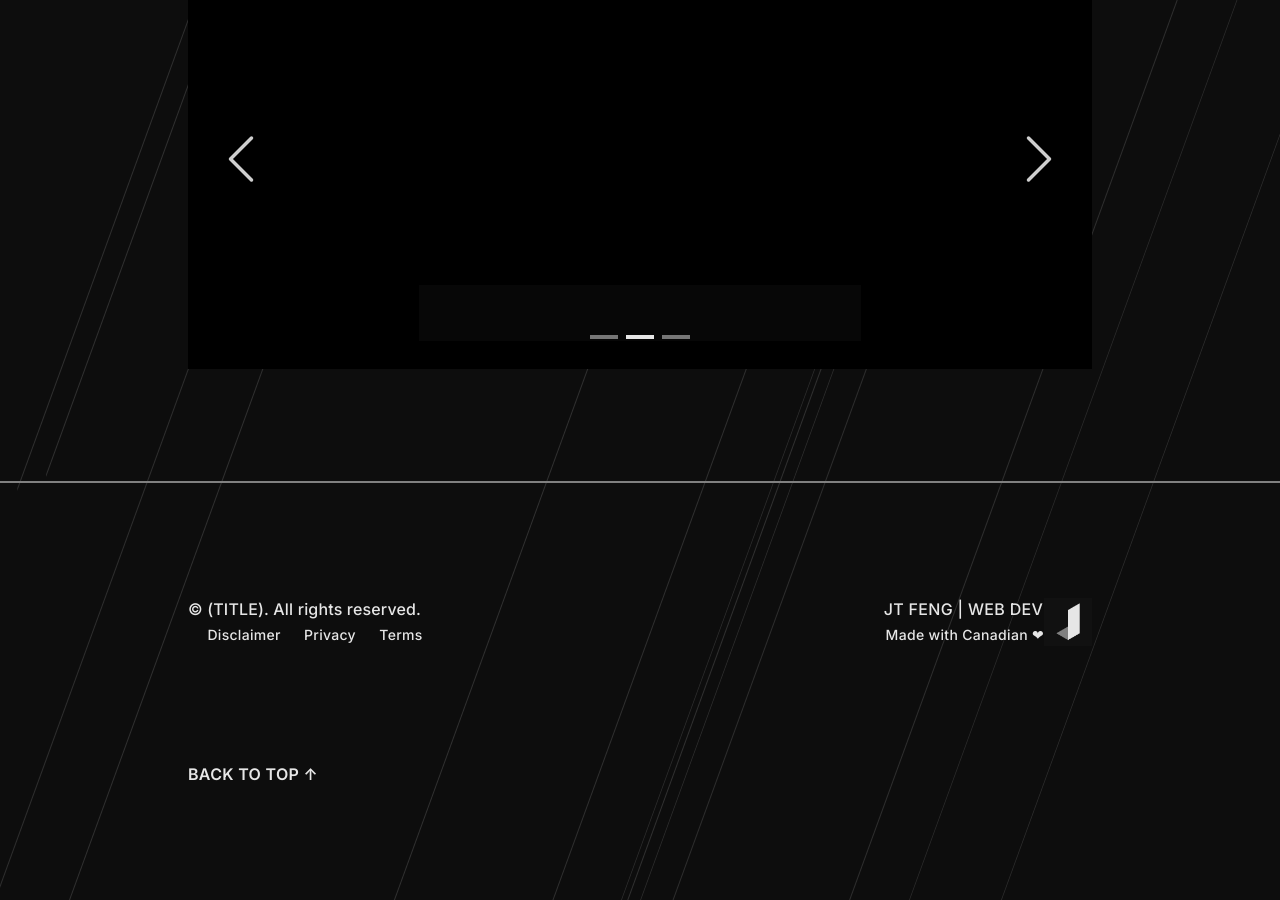
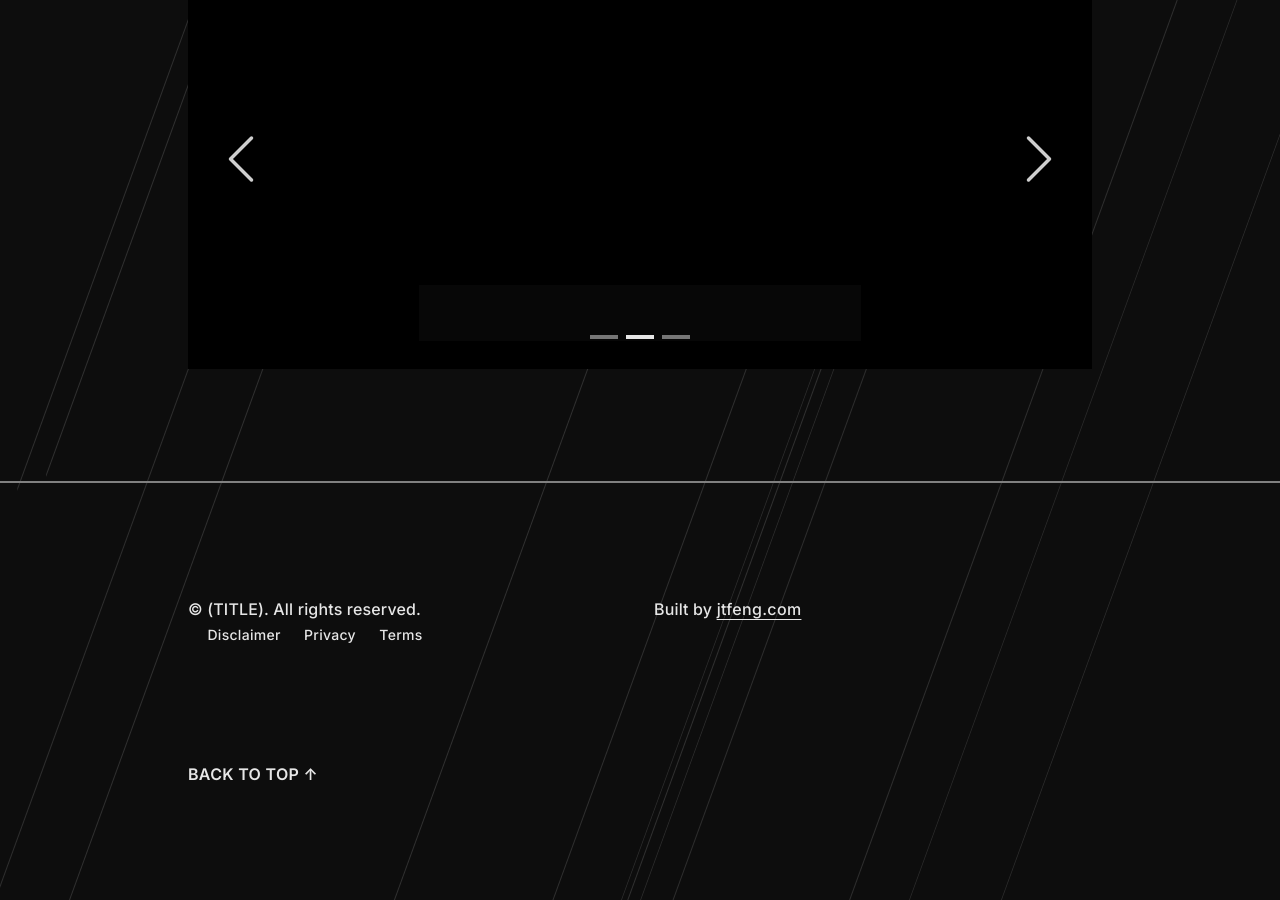
Before and after one commit to jingtianfeng/jekytrap, a Jekyll site: the page built from index.html, in a window 1280 px wide and 900 px high, scrolled down 807 px. Built offline with Jekyll 4.4.1, drawn with Linux system fonts in a browser that asks for light colours.

Commit message:
UPDATE _includes/comp-signature.html: restart

```diff
--- a/_includes/comp-signature.html
+++ b/_includes/comp-signature.html
@@ -1,21 +1,10 @@
-<div class="">
+<div class="text-start" style="max-width: 280px;">
+    Built by
     <a href="https://jtfeng.com"
-       target="_blank" rel="noopener noreferrer"
-       class="fw-normal d-flex align-items-center ms-md-auto"
-       style="max-width: max-content; text-transform: none;">
-        <div class="">
-            <p class="">
-                &nbsp;&nbsp;&nbsp;
-                JT FENG | WEB DEV
-            </p>
-            <small class="d-block">
-                &nbsp;&nbsp;&nbsp;&nbsp;
-                Made with Canadian ❤
-            </small>
-        </div>
-        <img src="{{ '/assets/img/logo-jtfeng.png' | relative_url }}"
-             alt="Website built by JT Feng"
-             width="48" height="48"
-             class="ms-0" />
+       target="_blank"
+       rel="noopener noreferrer"
+       class="fw-normal text-lowercase text-decoration-underline"
+       style="text-underline-offset: 4px;">
+        jtfeng.com
     </a>
 </div>
```
